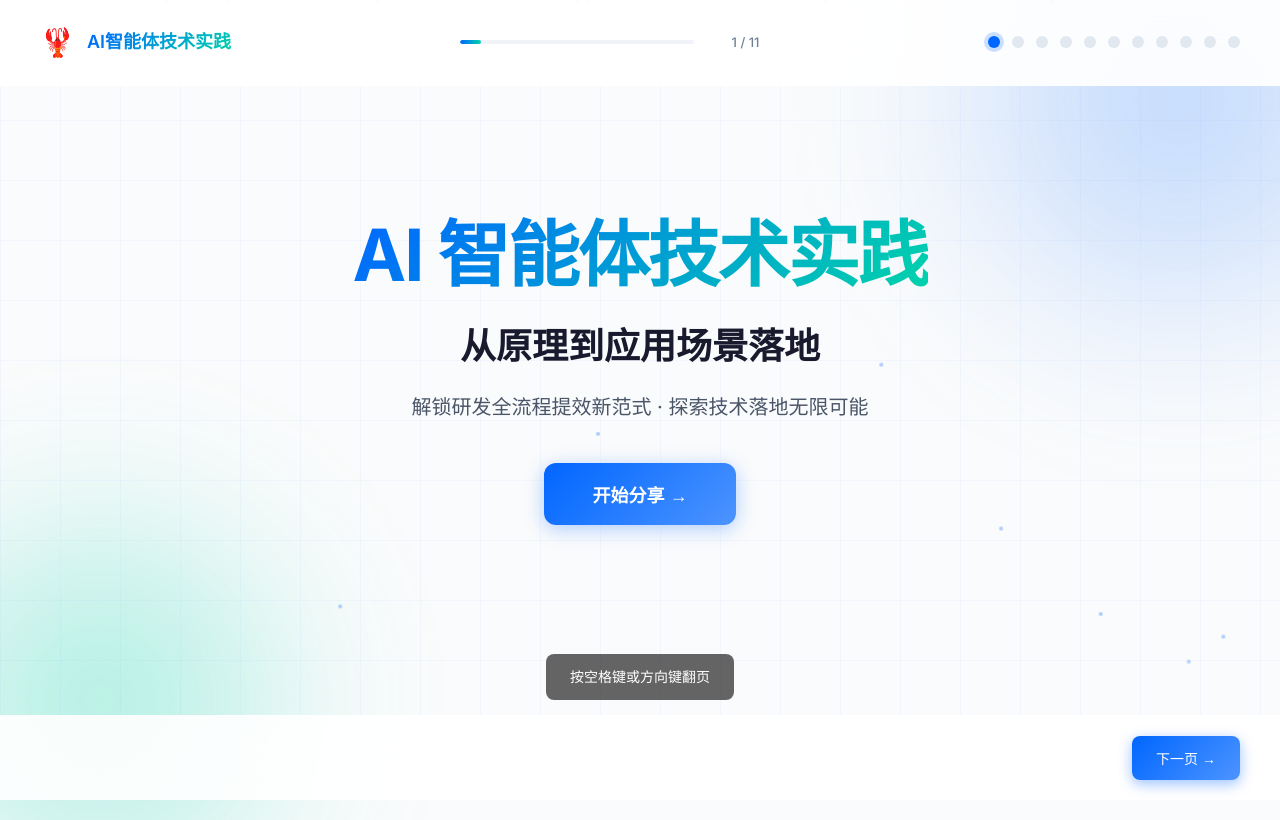
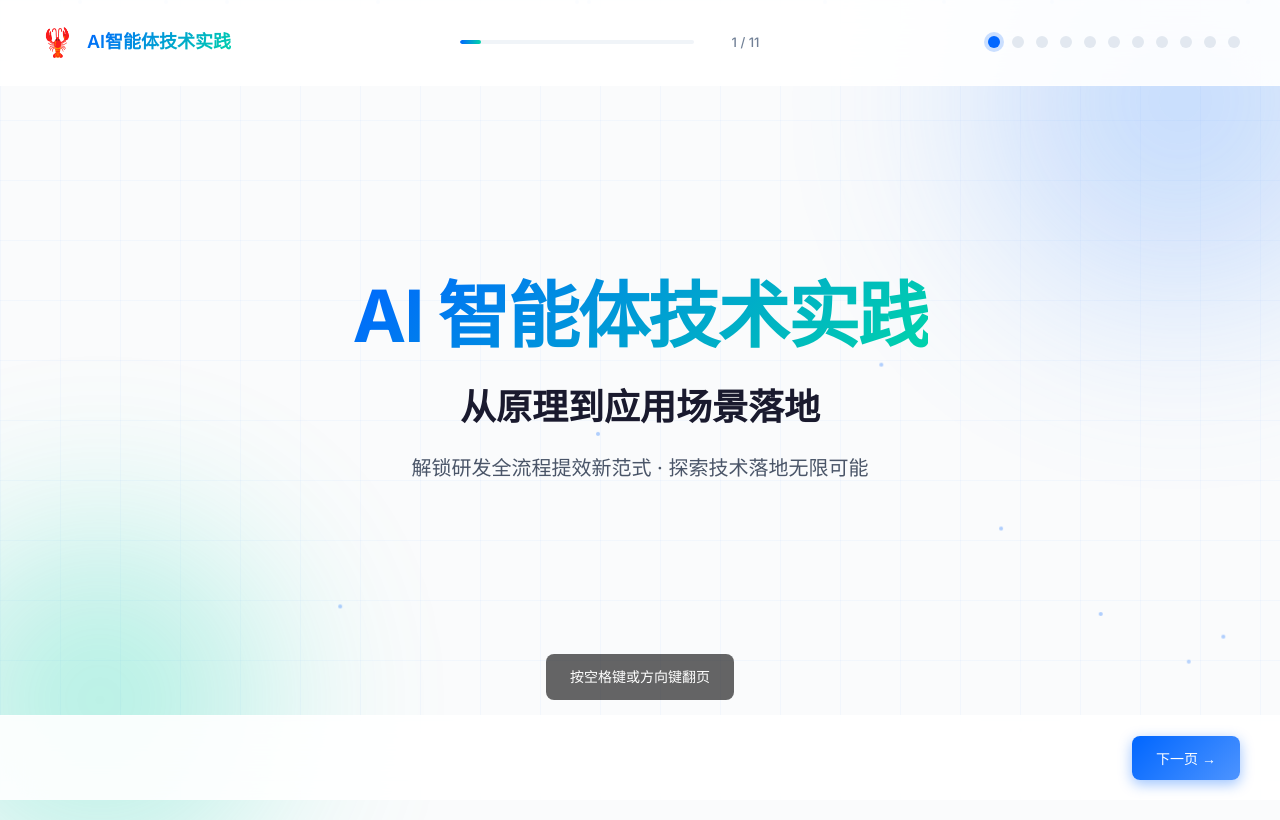
Before and after one commit to weixi5656/ai-agent-presentation, a Vue app: page /#/intro in a window 1280 px wide. Built offline with nearby package versions, Linux system fonts and the light colour scheme.

Commit message:
Remove CTA button from homepage

```diff
--- a/src/views/IntroView.vue
+++ b/src/views/IntroView.vue
@@ -7,11 +7,7 @@
         </h1>
         <p class="hero-subtitle">从原理到应用场景落地</p>
         <p class="hero-desc">解锁研发全流程提效新范式 · 探索技术落地无限可能</p>
-        <div class="hero-cta">
-          <button class="cta-btn" @click="$router.push('/agenda')">
-            开始分享 →
-          </button>
-        </div>
+
       </div>
       <div class="hero-hint">
         <span>按空格键或方向键翻页</span>
@@ -38,7 +34,7 @@
 }
 
 .hero-content {
-  margin-bottom: 60px;
+  margin-bottom: 40px;
 }
 
 .hero-title {
@@ -67,28 +63,6 @@
   font-size: 20px;
   color: var(--text-secondary);
   margin-bottom: 40px;
-}
-
-.hero-cta {
-  margin-top: 40px;
-}
-
-.cta-btn {
-  padding: 18px 48px;
-  font-size: 18px;
-  font-weight: 600;
-  background: linear-gradient(135deg, var(--primary) 0%, var(--primary-light) 100%);
-  color: white;
-  border: none;
-  border-radius: 12px;
-  cursor: pointer;
-  transition: all 0.3s ease;
-  box-shadow: 0 4px 20px rgba(0, 102, 255, 0.3);
-}
-
-.cta-btn:hover {
-  transform: translateY(-3px);
-  box-shadow: 0 8px 30px rgba(0, 102, 255, 0.4);
 }
 
 .hero-hint {
```
